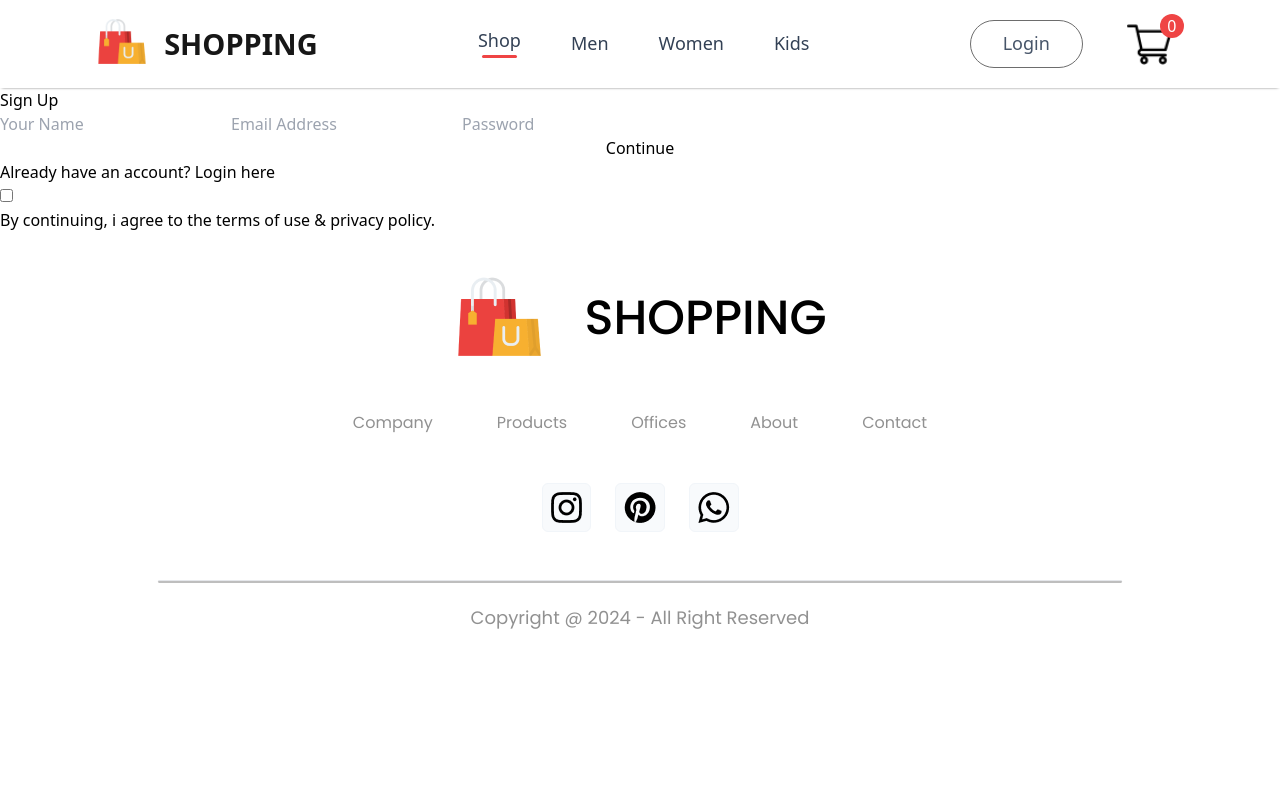
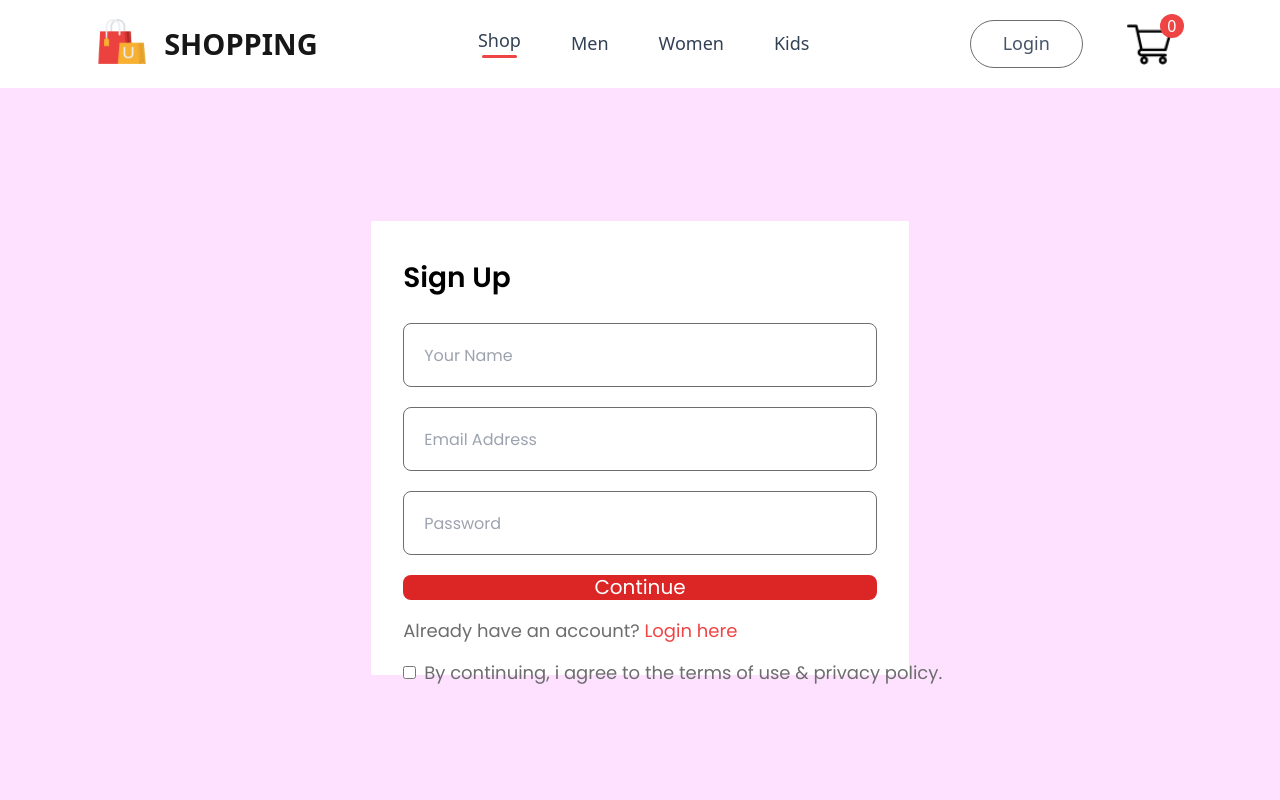
Before and after one commit to Twana9/E-Commerce-React-App, a React (Vite) app: page /login in a window 1280 px wide. Shown: the top 800 px of the page. Built offline with nearby package versions, Linux system fonts and the light colour scheme; a web font is replaced by a local one.

Commit message:
styling the login page

```diff
--- a/src/Pages/LoginSignup.jsx
+++ b/src/Pages/LoginSignup.jsx
@@ -1,20 +1,52 @@
 export function LoginSignup() {
   return (
-    <div>
-      <div className="flex flex-col">
-        <h1>Sign Up</h1>
-        <div>
-          <input type="text" placeholder="Your Name" />
-          <input type="email" placeholder="Email Address" />
-          <input type="password" placeholder="Password" />
+    <div
+      className="bg-[#fde1ff] w-full h-[90vh] flex justify-center
+    items-center font-poppins"
+    >
+      <div
+        className="flex flex-col w-[42%] h-[63%] bg-white
+      p-8 gap-5"
+      >
+        <h1 className="text-3xl font-semibold">Sign Up</h1>
+        <div
+          className="flex flex-col justify-center items-center
+        gap-5"
+        >
+          <input
+            className="w-[100%] h-16 border border-0.5 px-5
+             border-slate-gray rounded-lg"
+            type="text"
+            placeholder="Your Name"
+          />
+          <input
+            className="w-[100%] h-16 border border-0.5 px-5
+             border-slate-gray rounded-lg"
+            type="email"
+            placeholder="Email Address"
+          />
+          <input
+            className="w-[100%] h-16 border border-0.5 px-5
+             border-slate-gray rounded-lg"
+            type="password"
+            placeholder="Password"
+          />
         </div>
-        <button>Continue</button>
-        <p>
-          Already have an account? <span>Login here</span>
+        <button
+          className="w-full h-16 bg-red-600 text-white
+        rounded-lg text-xl hover:bg-red-500 "
+        >
+          Continue
+        </button>
+        <p className="text-lg text-slate-gray">
+          Already have an account?{" "}
+          <span className="text-red-500">Login here</span>
         </p>
-        <div>
+        <div className="flex gap-2">
           <input type="checkbox" />
-          <p>By continuing, i agree to the terms of use & privacy policy.</p>
+          <p className="text-lg text-slate-gray whitespace-nowrap">
+            By continuing, i agree to the terms of use & privacy policy.
+          </p>
         </div>
       </div>
     </div>
```
